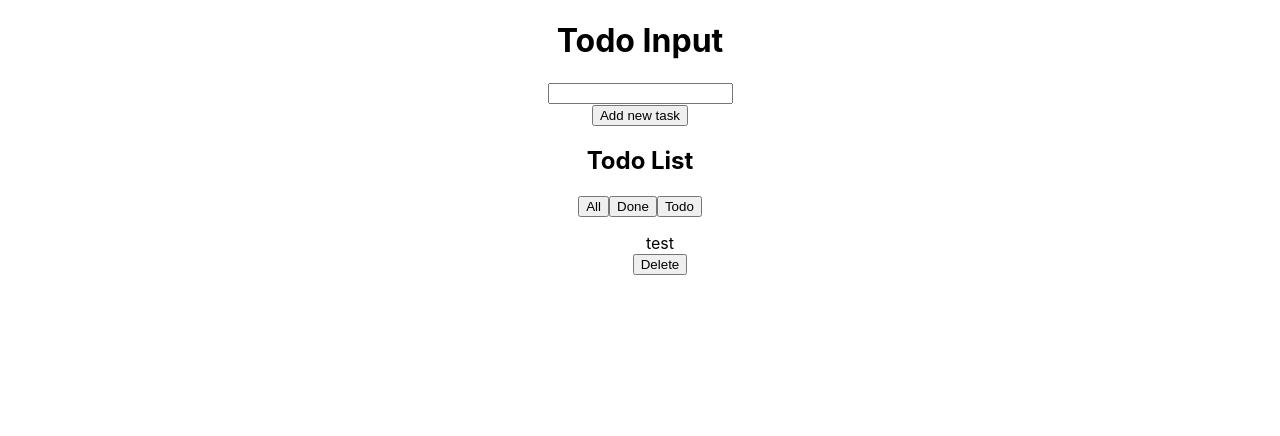
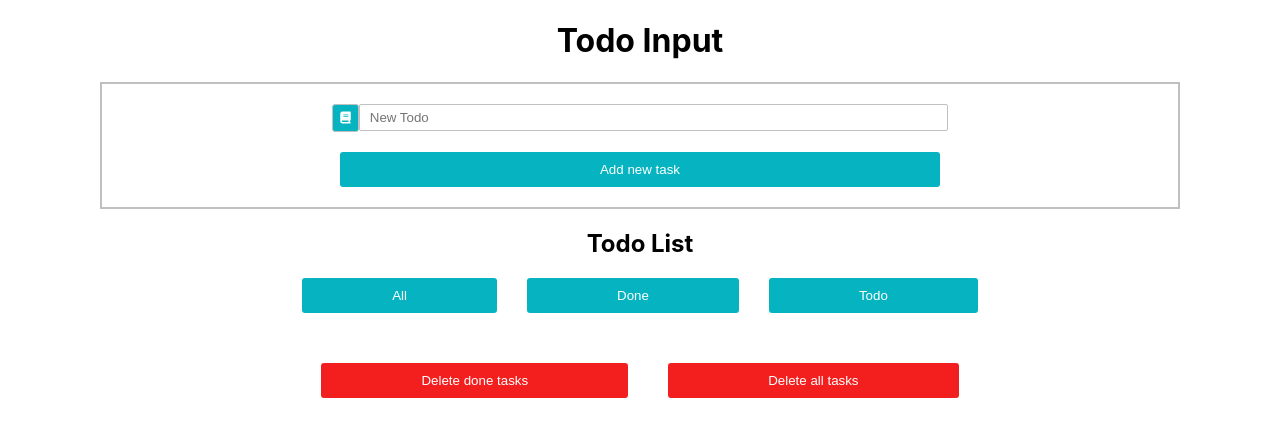
Before and after one commit to Vuchkoo/todo-list, a React (Create React App) app: page / in a window 1280 px wide. Shown: the top 436 px of the page. Built offline with nearby package versions, Linux system fonts and the light colour scheme.

Commit message:
feat: added button and icons

```diff
--- a/public/index.html
+++ b/public/index.html
@@ -25,6 +25,10 @@
       Learn how to configure a non-root public URL by running `npm run build`.
     -->
     <title>React App</title>
+    <link
+      rel="stylesheet"
+      href="https://use.fontawesome.com/releases/v6.2.1/css/all.css"
+    />
   </head>
   <body>
     <noscript>You need to enable JavaScript to run this app.</noscript>
--- a/src/App.css
+++ b/src/App.css
@@ -1,12 +1,143 @@
 body {
     text-align: center;
+    margin: 0 100px 40px 100px;
+}
+
+button:hover,
+.fa-solid:hover {
+    cursor: pointer;
+}
+
+.new-task-box {
+    border: 2px solid silver;
+    padding: 20px;
+    margin: 5px 0;
+}
+
+.fa-book {
+    padding: 7px;
+    background-color: #05b4c0;
+    color: white;
+    font-size: 12px;
+    border: 1px solid silver;
+    border-radius: 3px;
+    cursor: default;
+}
+
+.todo-input {
+    border: 1px solid silver;
+    border-radius: 2px;
+    padding: 5px 400px 5px 10px;
+}
+
+.new-task-btn {
+    background-color: #05b4c0;
+    color: white;
+    padding: 10px 260px;
+    border: none;
+    border-radius: 3px;
+    margin-top: 20px;
+}
+
+.new-task-btn:hover {
+    background-color: #0699a3;
+}
+
+.btn {
+    background-color: #05b4c0;
+    color: white;
+    border: none;
+    border-radius: 3px;
+    padding: 10px 90px;
+    display: inline-flex;
+    justify-content: space-between;
+    margin-bottom: 50px;
+}
+
+.btn:hover {
+    background-color: #0699a3;
+}
+
+.btn:nth-of-type(2) {
+    margin: 0 30px;
+}
+
+.delete {
+    background-color: #f31f1f;
+    color: white;
+    border: none;
+    border-radius: 3px;
+    padding: 10px 100px;
+    display: inline-flex;
+    justify-content: space-between;
+    margin: 0 20px;
+}
+
+.delete:hover {
+    background-color: #bd1313;
 }
 
 ul li {
     list-style: none;
+    margin-left: 10px;
 }
 
-i {
-    font-size: 25px;
+ul,
+.edit-card {
+    display: flex;
+    justify-content: space-between;
+    border: 1px solid silver;
+    padding: 10px;
+}
+
+.fa-circle-check {
+    color: #0ea80e;
+    font-size: 22px;
+    margin-right: 20px;
+}
+
+.fa-circle-check:hover {
+    color: #077007;
+}
+
+.fa-circle-xmark:hover {
+    color: #bd1313;
+}
+
+.fa-circle-xmark {
+    color: #f31f1f;
+    font-size: 22px;
+    margin: 0 20px;
+}
+
+.hidden-input {
+    padding: 5px 400px 5px 10px;
+    margin-left: 5px;
+    border: 1px solid silver;
+}
+
+.fa-pencil {
+    color: rgb(255, 196, 0);
+    margin: 0 15px 0 10px;
+    font-size: 17px;
+}
+
+.fa-trash {
     color: red;
+    margin-right: 20px;
+    font-size: 17px;
 }
+
+.fa-trash:hover,
+.fa-pencil:hover {
+    font-size: 20px;
+}
+
+.done {
+    text-decoration: line-through;
+    color: #f31f1f;
+}
+
+input[type='checkbox'] {
+    accent-color: #0ea80e;
+}
--- a/src/components/Button/Button.js
+++ b/src/components/Button/Button.js
@@ -6,6 +6,10 @@ export default class Button extends Component {
   }
 
   render() {
-    return <button onClick={this.props.onClick}>{this.props.text}</button>;
+    return (
+      <button onClick={this.props.onClick} className={this.props.className}>
+        {this.props.text}
+      </button>
+    );
   }
 }
--- /dev/null
+++ b/src/components/Icon/Icon.js
@@ -0,0 +1,14 @@
+import React, { Component } from "react";
+
+export default class Icon extends Component {
+  constructor(props) {
+    super(props);
+  }
+
+  render() {
+    // return <span onClick={this.props.onClick}>{this.props.text}</span>;
+    return (
+      <i className={this.props.className} onClick={this.props.onClick}></i>
+    );
+  }
+}
--- a/src/components/Input/Input.js
+++ b/src/components/Input/Input.js
@@ -6,6 +6,15 @@ export default class Input extends Component {
   }
 
   render() {
-    return <input type={this.props.type} onChange={this.props.onChange} />;
+    return (
+      <input
+        type={this.props.type}
+        onChange={this.props.onChange}
+        checked={this.props.checked}
+        className={this.props.className}
+        placeholder={this.props.placeholder}
+        value={this.props.value}
+      />
+    );
   }
 }
--- a/src/components/Todo/TodoItem.js
+++ b/src/components/Todo/TodoItem.js
@@ -1,5 +1,6 @@
 import React, { Component } from "react";
 import Button from "../Button/Button";
+import Icon from "../Icon/Icon";
 import Input from "../Input/Input";
 
 export default class TodoItem extends Component {
@@ -8,14 +9,50 @@ export default class TodoItem extends Component {
   }
 
   render() {
+    // console.log(this.props.data);
     return (
-      <ul>
-        <li>{this.props.data.text}</li>
-        <Button
-          text="Delete"
-          onClick={(e) => this.props.onClick(e, this.props.data.id)}
-        />
-      </ul>
+      <div>
+        {this.props.data.id === this.props.editingItem ? (
+          <div className="edit-card">
+            <Input
+              type={this.props.edit}
+              className="hidden-input"
+              onChange={this.props.onChange}
+            />
+            <div>
+              <Icon
+                className="fa-solid fa-circle-check"
+                onClick={this.props.onSave}
+              />
+              <Icon
+                className="fa-solid fa-circle-xmark"
+                onClick={this.props.onExit}
+              />
+            </div>
+          </div>
+        ) : (
+          <ul>
+            <li className={this.props.className}>{this.props.data.text}</li>
+            <div>
+              <Input
+                type="checkbox"
+                checked={this.props.data.isDone}
+                onChange={(e) => {
+                  this.props.onCheckbox(e, this.props.data.id);
+                }}
+              />
+              <Icon
+                className="fa-solid fa-pencil"
+                onClick={(e) => this.props.onEdit(e, this.props.data.id)}
+              />
+              <Icon
+                className="fa-solid fa-trash"
+                onClick={(e) => this.props.onDelete(e, this.props.data.id)}
+              />
+            </div>
+          </ul>
+        )}
+      </div>
     );
   }
 }
--- a/src/components/Todo/TodoList.js
+++ b/src/components/Todo/TodoList.js
@@ -1,5 +1,6 @@
 import React, { Component } from "react";
 import Button from "../Button/Button";
+import Icon from "../Icon/Icon";
 import Input from "../Input/Input";
 import TodoItem from "./TodoItem";
 
@@ -8,8 +9,12 @@ export default class TodoList extends Component {
     super(props);
   }
   state = {
-    data: [{ text: "test", id: 1 }],
+    data: [],
     input: "",
+    showDone: false,
+    showTodo: false,
+    editingItem: "",
+    editedInput: "",
   };
 
   handleChange = (e) => {
@@ -21,8 +26,9 @@ export default class TodoList extends Component {
     this.setState({
       data: [
         ...this.state.data,
-        { text: this.state.input, id: this.generateRandomId() },
+        { text: this.state.input, id: this.generateRandomId(), isDone: false },
       ],
+      input: "",
     });
   };
 
@@ -43,6 +49,52 @@ export default class TodoList extends Component {
     return s4() + s4();
   };
 
+  handleCheckbox = (e, id) => {
+    console.log("checked");
+    this.setState({
+      data: this.state.data.map((item, index, array) => {
+        if (item.id === id) {
+          return { ...item, isDone: !item.isDone };
+        }
+        return item;
+      }),
+    });
+  };
+
+  showAll = () => {
+    this.setState({ showDone: true, showTodo: true });
+  };
+  showDone = () => {
+    this.setState({ showDone: true, showTodo: false });
+  };
+  showTodo = () => {
+    this.setState({ showDone: false, showTodo: true });
+  };
+
+  deleteDoneTasks = () => {
+    this.setState({ data: this.state.data.filter((item) => !item.isDone) });
+  };
+
+  deleteAllTasks = () => {
+    this.setState({ data: [] });
+  };
+
+  editItem = (e, id) => {
+    this.setState({ editingItem: id });
+  };
+
+  saveItem = () => {
+    console.log("saved");
+  };
+
+  onExit = () => {
+    this.setState({ editingItem: "" });
+  };
+
+  editedInput = (e) => {
+    this.setState({ input: e.target.value });
+  };
+
   render() {
     console.log(this.state);
     return (
@@ -50,20 +102,68 @@ export default class TodoList extends Component {
         <form onSubmit={(e) => e.preventDefault()}>
           <div>
             <h1>Todo Input</h1>
-            <Input onChange={this.handleChange} />
-            <br />
-            <Button text="Add new task" onClick={this.handleClick} />
+            <div className="new-task-box">
+              <Icon className="fa-solid fa-book" />
+              <Input
+                type="text"
+                onChange={this.handleChange}
+                className="todo-input"
+                placeholder="New Todo"
+                value={this.state.input}
+              />
+              <br />
+              <Button
+                text="Add new task"
+                onClick={this.handleClick}
+                className="new-task-btn"
+              />
+            </div>
           </div>
           <div>
             <h2>Todo List</h2>
-            <Button text="All" />
-            <Button text="Done" />
-            <Button text="Todo" />
-            {this.state.data?.map((item, index) => {
-              return (
-                <TodoItem data={item} key={index} onClick={this.deleteItem} />
-              );
-            })}
+            <Button text="All" className="btn" onClick={this.showAll} />
+            <Button text="Done" className="btn" onClick={this.showDone} />
+            <Button text="Todo" className="btn" onClick={this.showTodo} />
+            {this.state.data
+              ?.filter((item) => {
+                if (this.state.showDone && item.isDone) {
+                  return true;
+                }
+                if (this.state.showTodo && !item.isDone) {
+                  return true;
+                }
+                if (!this.state.showDone && !this.state.showTodo) {
+                  return true;
+                }
+                return false;
+              })
+              .map((item, index) => {
+                return (
+                  <TodoItem
+                    data={item}
+                    key={index}
+                    onDelete={this.deleteItem}
+                    onCheckbox={(e) => this.handleCheckbox(e, item.id)}
+                    className={item.isDone ? "done" : ""}
+                    editingItem={this.state.editingItem}
+                    onEdit={this.editItem}
+                    onChange={this.handleChange}
+                    onSave={this.saveItem}
+                    onExit={this.onExit}
+                  />
+                );
+              })}
+            <br />
+            <Button
+              text="Delete done tasks"
+              className="delete"
+              onClick={this.deleteDoneTasks}
+            />
+            <Button
+              text="Delete all tasks"
+              className="delete"
+              onClick={this.deleteAllTasks}
+            />
           </div>
         </form>
       </div>
```
